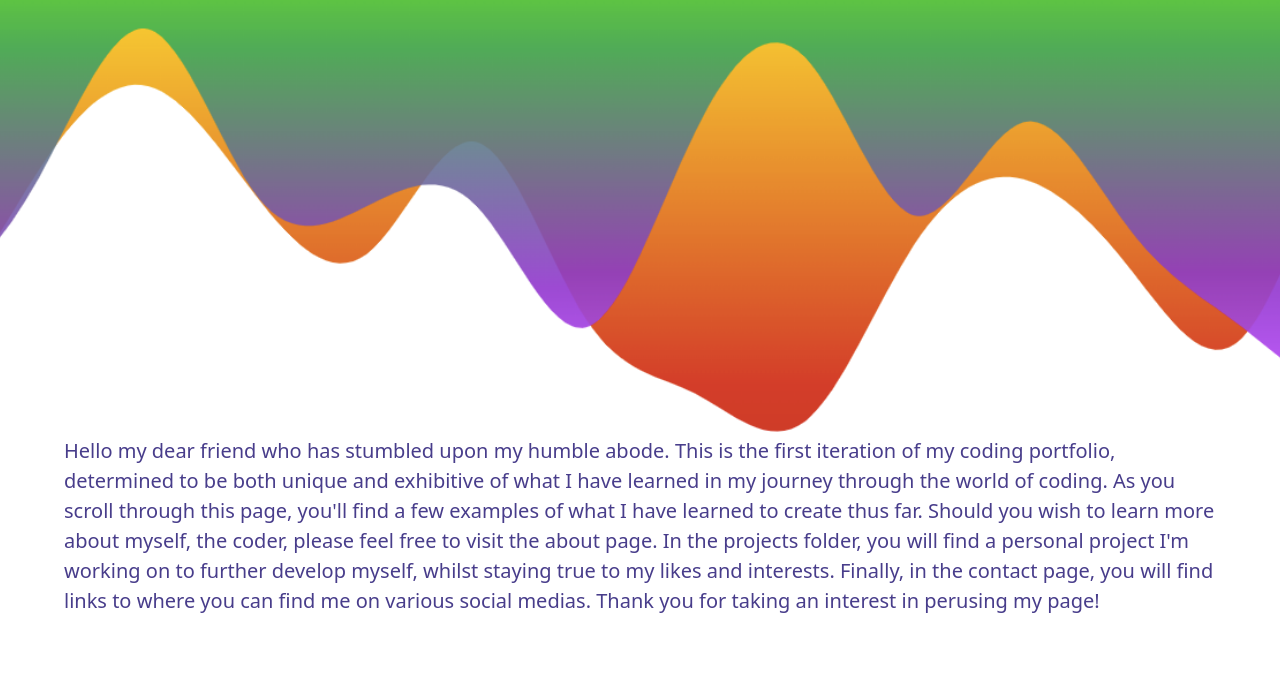
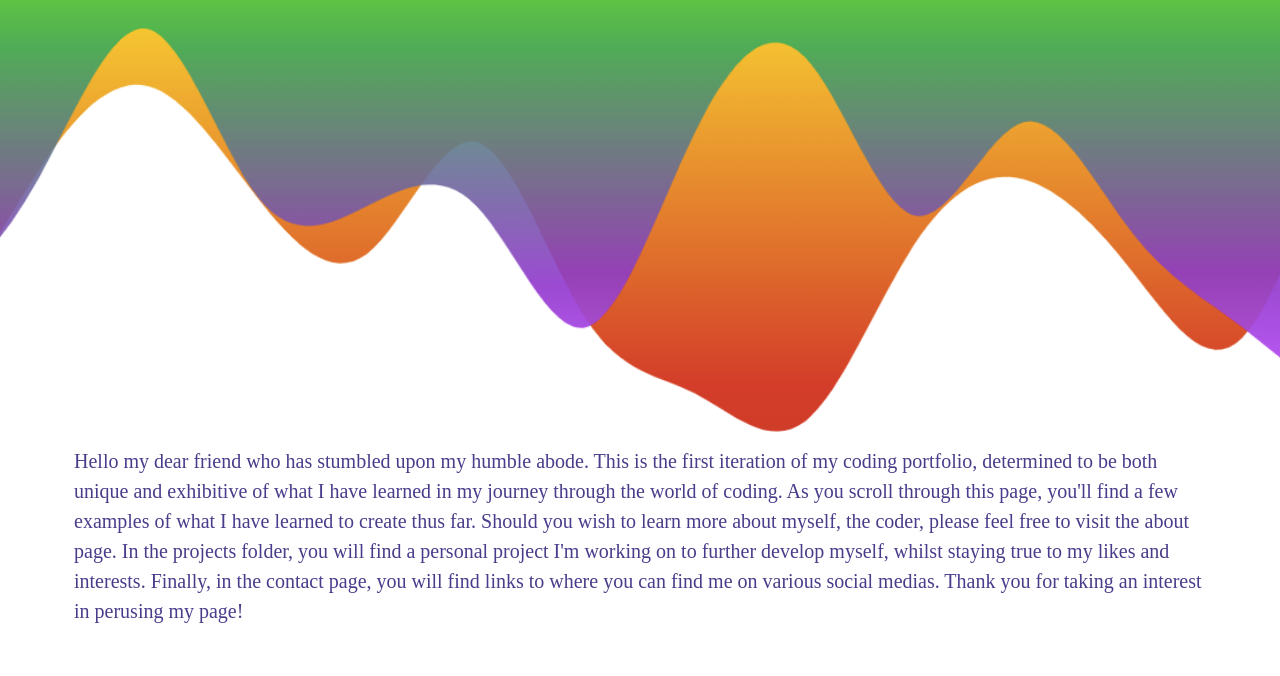
Before and after one commit to EricSpraggins/MFPortfolio, a website: page index.html in a window 1280 px wide. Shown: the part 124-800 px from the top of the page. Drawn offline with nearby package versions, Linux system fonts and the light colour scheme.

Commit message:
updating

```diff
--- a/index.html
+++ b/index.html
@@ -20,7 +20,7 @@
     </section>
 
     <div class="parallax1">
-        <div class="d-flex align-content-end">
+        <div>
             <p class="fs-5">Hello my dear friend who has stumbled upon my humble abode. This is the first iteration of my coding portfolio, determined to be both unique and exhibitive of what I have learned in my journey through the world of coding. As you scroll through this page, you'll find a few examples of what I have learned to create thus far. Should you wish to learn more about myself, the coder, please feel free to visit the about page. In the projects folder, you will find a personal project I'm working on to further develop myself, whilst staying true to my likes and interests. Finally, in the contact page, you will find links to where you can find me on various social medias. Thank you for taking an interest in perusing my page!</p>
         </div>
     </div>
@@ -29,8 +29,9 @@
     <div class="NavBars"></div>
     <div class="parallax3"></div>
     <div class="table"></div>
-    <div class="parallax4"></div>
-    <div style="height:1000px;background-color:darkgreen;font-size:36px">Test</div>
+    <div class="parallax4">
+        <p>Thank you so much for taking a look through my portfolio. I have put many hours and innumerable attempts to reconcile and balance all of the new techniques I have learned in this course to create this website. While I may be a beginner, I am quite proud of the work I have presented to you here today, and even more motivated than before to take everything I've learned to the next level. Stayed tuned for more development as I learn even more about this amazing world. Until, this is your captain, sailing off for another Grand Line of Code!</p>
+    </div>
 
     <script src="https://cdn.jsdelivr.net/npm/bootstrap@5.2.2/dist/js/bootstrap.bundle.min.js" integrity="sha384-OERcA2EqjJCMA+/3y+gxIOqMEjwtxJY7qPCqsdltbNJuaOe923+mo//f6V8Qbsw3" crossorigin="anonymous"></script>
 </body>
--- a/scss/_format.scss
+++ b/scss/_format.scss
@@ -22,3 +22,13 @@ div{
         }
     }
 }
+div{
+    p{
+        padding-top: 10px;
+        padding-right: 10px;
+        padding-left: 10px;
+        font-family:'Times New Roman', Times, serif;
+        font-size: large;
+        color:#8201ad;
+    }
+}
```
Also changed, not shown: css/styles.css, 1 other file.
